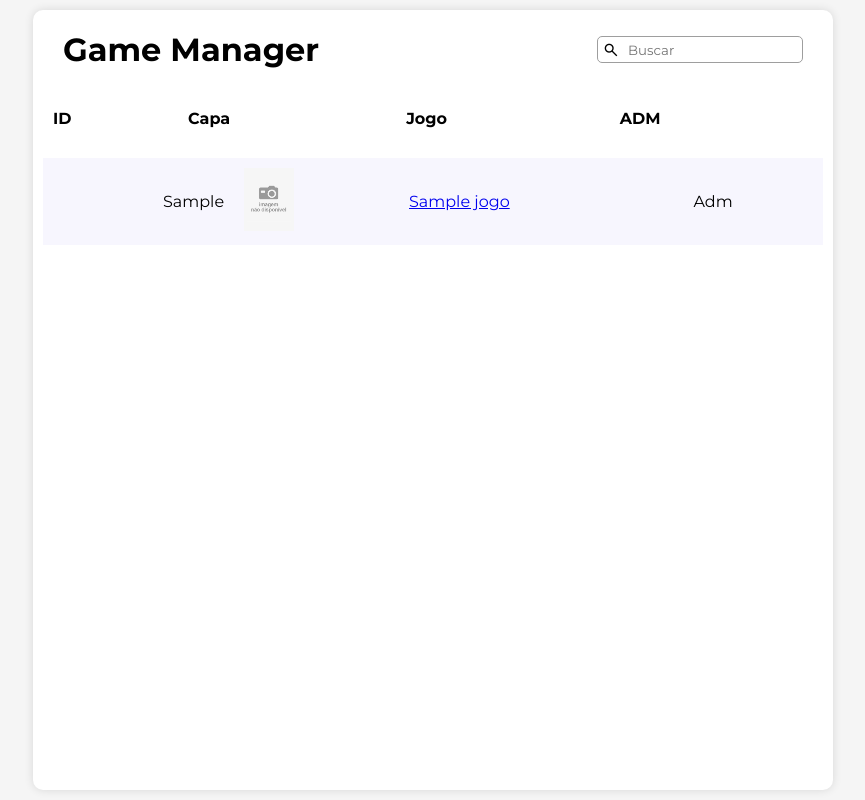
After one commit to brunobusarello/game_manager, a PHP site: page /index2.php in a window 1280 px wide. The commit adds this page. Shown: the whole page, without its empty margins (207-1072 px from the left). Run offline with PHP 8.4, Linux system fonts and the light colour scheme; tables that the repository leaves empty or names only in its code hold one stand-in row (values such as "Sample post").

Commit message:
novo estilo de página

```diff
--- a/estilos/style.css
+++ b/estilos/style.css
@@ -1,67 +1,108 @@
+* {
+    padding: 0px;
+    margin: 0px;
+    font-family: "Montserrat";
+}
+
 body {
-    background-color: gray;
-    font-family: 'Segoe UI', Tahoma, Geneva, Verdana, sans-serif;
+    padding: 10px;
+    height: calc(100vh - 20px);
+    background-color: whitesmoke;
+    display: flex;
+    justify-content: center;
+}
 
+main {
+    box-shadow: 0px 0px 10px rgba(0, 0, 0, 0.123);
+    overflow: hidden;
+    border-radius: 10px;
+    background-color: white;
+    display: flex;
+    flex-direction: column;
+    width: 800px;
+    height: 100%;
 }
-div#corpo{
-    width: 800px;
-    margin: auto;
-    padding: 20px;
-    background-color: white;
-    box-shadow: 2px 2px 10px rgba(0, 0, 0, 0.5);
+
+header {
+    display: flex;
+    justify-content: space-between;
+    align-items: center;
+    padding: 20px 30px;
 }
-h1{
-    text-align: center;
+
+header input#buscar {
+    padding: 4.5px 5px 4.5px 30px;
+    border-radius: 5px;
+    border: 1px #9E9E9E solid;
+    outline: none;
 }
-table.listagem{
-    box-shadow: 0px 0px 15px rgba(0, 0, 0, 0.25);
-    width: 100%;
-    text-align: left;
-    border-collapse: collapse;
-    border-radius: 5px;
-    overflow: hidden;
+
+.search {
+    position: relative;
 }
-table.listagem tr{
-    height: 50px;
+
+.search label {
+    position: absolute;
+    display: flex;
+    align-items: center;
+    top: 4.5px;
+    left: 5px;
 }
-table.listagem td{
+
+.search span {
+    font-size: 18px;
+}
+
+div.scroll {
+    overflow-y: scroll;
+}
+
+div.table{
+    display: flex;
+    flex-direction: column;
     padding: 10px;
 }
-table.listagem tr:nth-child(even){
-    background-color: rgb(231, 230, 230);
+
+div.scroll::-webkit-scrollbar {
+    width: 12px;
+    /* width of the entire scrollbar */
 }
-table.listagem td:nth-child(1){
+
+div.scroll::-webkit-scrollbar-track {
+    background: none;
+    /* color of the tracking area */
+}
+
+div.scroll::-webkit-scrollbar-thumb {
+    background-color: rgba(0, 0, 0, 0.178);
+    /* color of the scroll thumb */
+    border-radius: 20px;
+    /* roundness of the scroll thumb */
+    border: 3px solid white
+    /* creates padding around scroll thumb */
+}
+
+table{
+    border-collapse: collapse;
+}
+div.scroll tr{
+    background-color: #F7F6FE;
+}
+table tr.header {
+    font-weight: bold;
+    padding: 10px;
+}
+
+table tr:nth-child(even){
+    background-color: white;
+}
+
+table td{
+    padding: 10px;
+}
+div.scroll table td:nth-child(1){
+    text-align: right;
+}
+img.mini{
     width: 50px;
 }
-table.listagem td:nth-child(3){
-    width: 90px;
-}
-table.detalhes{
-    width: 100%;
-}
-img.mini{
-	width: 50px;
-    user-select: none;
-    border-radius: 5px;
-}
-table.listagem td img:hover{
-    display: flex;
-    width: 120px;
-    cursor: pointer;
-
-}
-table.listagem img{
-    transition-duration: 0.2s;
-}
-a{
-    text-decoration: none;
-}
-a:hover{
-
-}
-a:visited, a:active{
-    color: blue;
-}
-p{
-    text-align: justify;
-}
--- /dev/null
+++ b/index2.php
@@ -0,0 +1,71 @@
+<!DOCTYPE html>
+<html lang="pt-br">
+<head>
+    <meta charset="UTF-8">
+    <meta name="viewport" content="width=device-width, initial-scale=1.0">
+    <title>Game Manager</title>
+    <link rel="preconnect" href="https://fonts.googleapis.com">
+    <link rel="shortcut icon" href="icones/favicon.ico" type="image/x-icon">
+    <link rel="preconnect" href="https://fonts.gstatic.com" crossorigin>
+    <link href="https://fonts.googleapis.com/css2?family=Montserrat:ital,wght@0,100..900;1,100..900&display=swap" rel="stylesheet">
+    <link rel="stylesheet" href="https://fonts.googleapis.com/css2?family=Material+Symbols+Outlined:opsz,wght,FILL,GRAD@20..48,100..700,0..1,-50..200" />
+    <link rel="stylesheet" href="estilos/style.css">
+</head>
+<body>
+    <?php
+		// "COPIA" o arquivo banco.php
+		require_once "includes/banco.php";
+		require_once "includes/funcoes.php"
+	?>
+    <main>
+        <header>
+            <div>
+                <h1>Game Manager</h1>
+            </div>
+            <div class="search">
+                <input type="text" name="buscar" id="buscar" placeholder="Buscar">
+                <label for="buscar">
+                    <span class="material-symbols-outlined">
+                        search
+                    </span>
+                </label>
+            </div>
+        </header>
+        <div class="table">
+            <table>
+                <tr class="header">
+                    <td>ID</td>
+                    <td>Capa</td>
+                    <td>Jogo</td>
+                    <td>ADM</td>
+                </tr>
+            </table>
+        </div>
+        <div class="table scroll">
+            <table>
+                <?php
+					$busca = $banco->query("select * from jogos order by cod");
+					if(!$busca){
+						echo "<tr><td>Infelizmente a busca deu errado";
+					}
+					else{
+						if($busca->num_rows == 0){
+							echo "<tr><td>Nenhum registro encontrado";
+						}
+						else{
+							while($reg = $busca->fetch_object()){
+								$t = thumb("$reg->capa");
+                                echo "<tr><td>$reg->cod";
+								echo "<td><img src='$t' class='mini'>";
+								echo "<td><a href='detalhes.php?cod=$reg->cod'>$reg->nome</a>";
+								echo "<td>Adm";
+							}
+						}
+					}
+				?>
+            </table>
+        </div>
+        <footer></footer>
+    </main>
+</body>
+</html>
```
